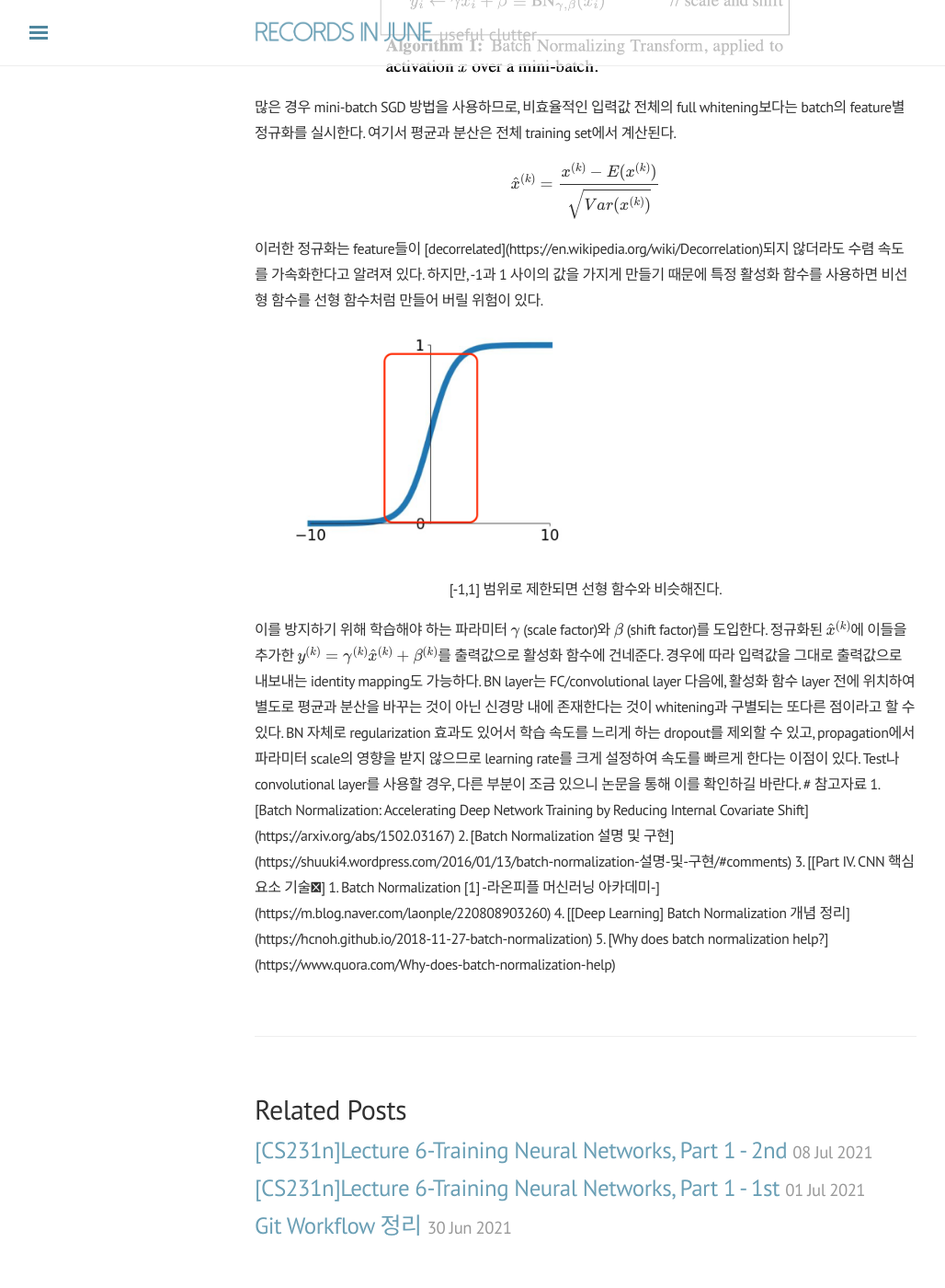
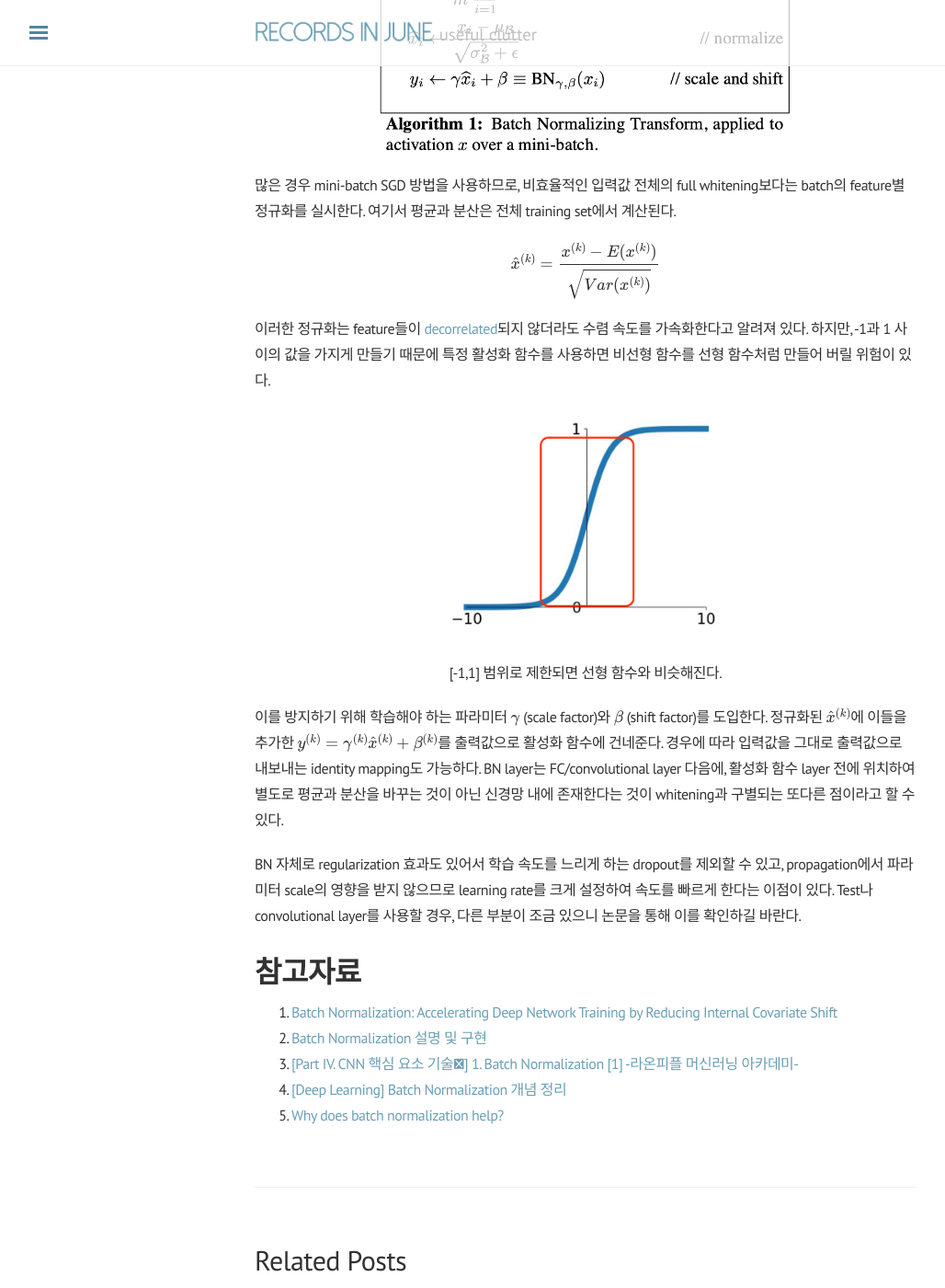
Before and after one commit to j0shuajun/j0shuajun.github.io, a Jekyll site: the page built from _posts/2021-07-30-cs231n-6th.md, in a window 1280 px wide and 1400 px high, scrolled down 1817 px. Shown: the whole window at 92% size, without its empty margins (3-1031 px from the left). Built offline with Jekyll 4.4.1, drawn with Linux system fonts in a browser that asks for light colours; nearby versions of some CDN libraries; formulas are drawn with MathJax 3; comment, search, counter and statistics services are not loaded; some of the changed text lies outside the part shown.

Commit message:
image align

```diff
--- a/_posts/2021-07-30-cs231n-6th.md
+++ b/_posts/2021-07-30-cs231n-6th.md
@@ -22,7 +22,7 @@
 
 <p align="center">
   <img width="600" src="/public/img/internal_covariance_shift.jpeg">
-</figure>
+</p>
 
 Internal covariance shift를 해결하기 위한 방법으로 whitening을 생각할 수 있다. [Whitening](https://en.wikipedia.org/wiki/Whitening_transformation)은 입력값의 feature들이 uncorrelated이고 각각 분산 1을 가지게 만드는 과정이다. 하지만 이는 계산량이 많으며, 일부 파라미터가 무시될 수 있다는 문제가 있다. 입력값의 분산이 $\Sigma$라고 했을때 분산을 identity matrix로 만들기 위해 $\Sigma^{-1/2}$의 연산이 필요한데 이것은 많은 계산량을 요구한다. 또한, 입력값을 $u$, 출력값을 $x=u+b$ ($b$는 학습된 파라미터)로 하는 layer가 있다고 했을때, 평균을 빼는 과정 $x - E(x)$를 거치면 출력값에 $b$의 영향이 제거되고, 이는 결국 학습에 악영향을 준다. 표준화까지 하면 그 영향은 더 커진다고 한다. 때때로 미분불가능한 것도 whitening의 문제 중 하나이다.
 
@@ -41,10 +41,10 @@
 
 이러한 정규화는 feature들이 [decorrelated](https://en.wikipedia.org/wiki/Decorrelation)되지 않더라도 수렴 속도를 가속화한다고 알려져 있다. 하지만, -1과 1 사이의 값을 가지게 만들기 때문에 특정 활성화 함수를 사용하면 비선형 함수를 선형 함수처럼 만들어 버릴 위험이 있다.
 
-<figure align="center">
+<p align="center">
   <img width="300" src="/public/img/sigmoid_box.png">
-  <figcaption>[-1,1] 범위로 제한되면 선형 함수와 비슷해진다.</figcaption>
-</figure>
+  [-1,1] 범위로 제한되면 선형 함수와 비슷해진다.
+</p>
 
 이를 방지하기 위해 학습해야 하는 파라미터 $\gamma$ (scale factor)와 $\beta$ (shift factor)를 도입한다. 정규화된 $\hat{x}^{(k)}$에 이들을 추가한 $y^{(k)} = \gamma^{(k)} \hat{x}^{(k)} + \beta^{(k)}$를 출력값으로 활성화 함수에 건네준다. 경우에 따라 입력값을 그대로 출력값으로 내보내는 identity mapping도 가능하다. BN layer는 FC/convolutional layer 다음에, 활성화 함수 layer 전에 위치하여 별도로 평균과 분산을 바꾸는 것이 아닌 신경망 내에 존재한다는 것이 whitening과 구별되는 또다른 점이라고 할 수 있다.
 
```
